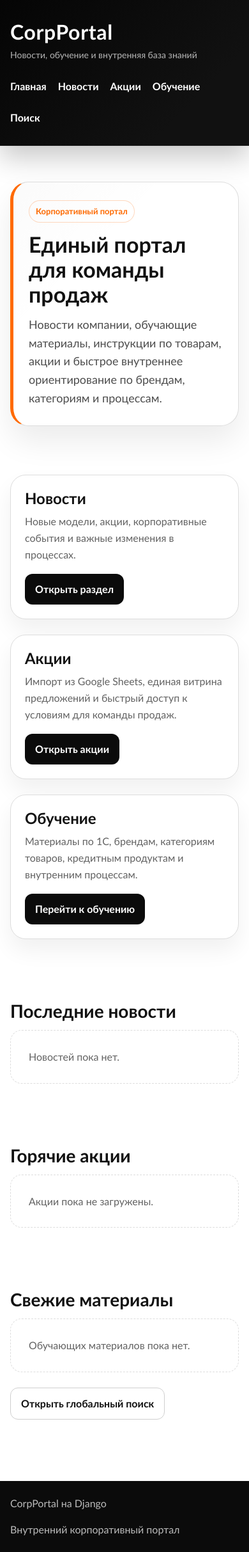
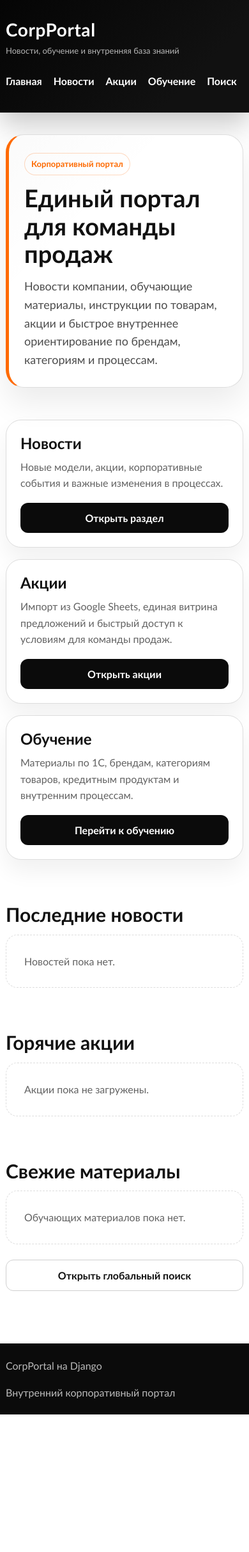
Before and after one commit to Nesstargi/corp_portal, a Django app: page / in a window 390 px wide. Shown: the whole page at 64% size. After the commit the page ends 2211 px from the top, so only its background shows below. Run offline with Django 5.2, Linux system fonts and the light colour scheme; data that the repository does not hold is empty.

Commit message:
Improve mobile responsiveness

```diff
--- a/static/css/style.css
+++ b/static/css/style.css
@@ -994,10 +994,65 @@ blockquote {
     flex-wrap: wrap;
 }
 
-@media (max-width: 720px) {
+@media (max-width: 1040px) {
+    .container {
+        width: min(1120px, calc(100% - 28px));
+    }
+
+    .grid--three,
+    .grid--promotions {
+        grid-template-columns: repeat(2, minmax(0, 1fr));
+    }
+
+    .hero-card {
+        padding: 36px 32px;
+    }
+
+    .preorder-summary-grid {
+        grid-template-columns: repeat(2, minmax(0, 1fr));
+    }
+}
+
+@media (max-width: 860px) {
     .site-header__inner {
         align-items: flex-start;
         flex-direction: column;
+    }
+
+    .nav {
+        width: 100%;
+        flex-wrap: nowrap;
+        overflow-x: auto;
+        padding-bottom: 6px;
+        scrollbar-width: thin;
+    }
+
+    .nav a {
+        white-space: nowrap;
+    }
+
+    .promo-tabs {
+        flex-wrap: nowrap;
+        overflow-x: auto;
+        padding: 12px;
+    }
+
+    .page-cover img {
+        max-height: 340px;
+    }
+}
+
+@media (max-width: 720px) {
+    .container {
+        width: min(1120px, calc(100% - 22px));
+    }
+
+    .section {
+        padding: 34px 0;
+    }
+
+    .hero {
+        padding: 34px 0 16px;
     }
 
     .hero-card,
@@ -1011,6 +1066,32 @@ blockquote {
 
     .image-slider__slide {
         padding: 18px 18px 14px;
+    }
+
+    .grid,
+    .grid--three,
+    .grid--promotions {
+        gap: 18px;
+        grid-template-columns: 1fr;
+    }
+
+    .learning-card {
+        border-radius: 22px;
+    }
+
+    .learning-card__cover {
+        min-height: 170px;
+        padding: 14px 16px;
+    }
+
+    .learning-card__body {
+        padding: 18px;
+        gap: 14px;
+    }
+
+    .learning-card__excerpt {
+        min-height: auto;
+        -webkit-line-clamp: 5;
     }
 
     .rich-copy img,
@@ -1033,6 +1114,7 @@ blockquote {
     .filters,
     .search-bar {
         flex-direction: column;
+        align-items: stretch;
     }
 
     .promo-tabs {
@@ -1042,4 +1124,75 @@ blockquote {
     .filter-field {
         min-width: unset;
     }
+
+    .filters .button,
+    .filters .button--ghost,
+    .search-bar .button {
+        width: 100%;
+    }
+
+    .video-embed {
+        border-radius: 18px;
+    }
+
+    .page-cover {
+        border-radius: 22px;
+    }
+
+    .spec-table th,
+    .spec-table td {
+        padding: 12px 14px;
+    }
+
+    .footer__inner {
+        flex-direction: column;
+    }
 }
+
+@media (max-width: 480px) {
+    .container {
+        width: min(1120px, calc(100% - 18px));
+    }
+
+    .logo {
+        font-size: 28px;
+    }
+
+    .logo-subtitle {
+        font-size: 13px;
+    }
+
+    h1 {
+        font-size: clamp(30px, 10vw, 38px);
+    }
+
+    h2 {
+        font-size: clamp(24px, 8vw, 30px);
+    }
+
+    .page-header {
+        padding: 24px 0 14px;
+    }
+
+    .learning-card__type,
+    .learning-card__open {
+        padding: 7px 10px;
+        font-size: 12px;
+    }
+
+    .chip {
+        padding: 6px 10px;
+        font-size: 13px;
+    }
+
+    .image-slider__button {
+        width: 38px;
+        height: 38px;
+        font-size: 26px;
+    }
+
+    .section-link-row .button,
+    .card .button {
+        width: 100%;
+    }
+}
```
